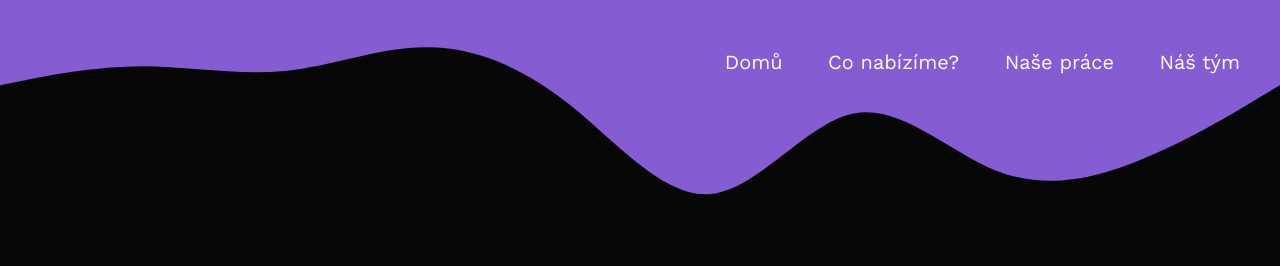
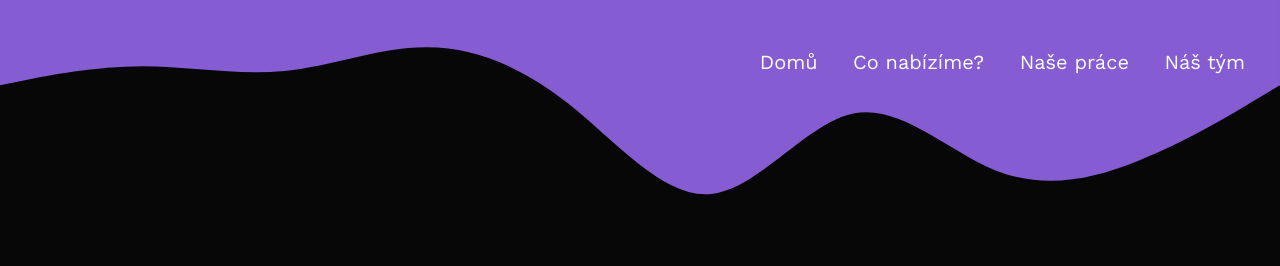
Before and after one commit to michaellkaa/owede-v1.0, a plain HTML site: page index.html in a window 1280 px wide. Shown: the top 266 px of the page. Drawn offline with nearby package versions, Linux system fonts and the light colour scheme.

Commit message:
Add files via upload

```diff
--- a/style.css
+++ b/style.css
@@ -16,7 +16,7 @@ body {
 }
 
 .link-nav {
-    position: absolute;
+    position: fixed;
     top: 25px;
     padding-top: 25px;
     padding-left: 18px;
@@ -27,7 +27,7 @@ body {
     color: var(--second-color);
     text-decoration: none;
     font-size: 20px;
-    margin: 0 20px 0 20px;
+    margin: 0 15px 0 15px;
     transition: 0.5s;
 }
 
```
Also changed, not shown: index.html (+2 -2 lines).
